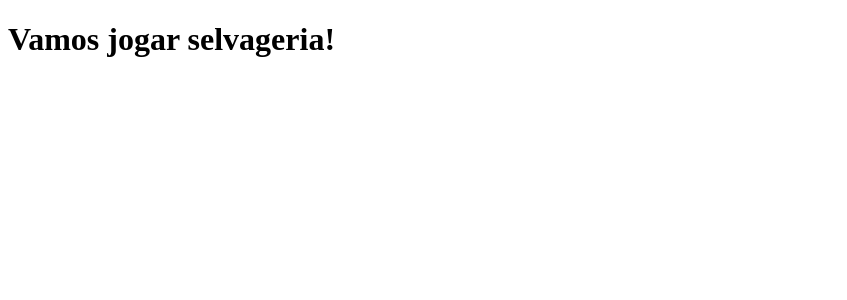
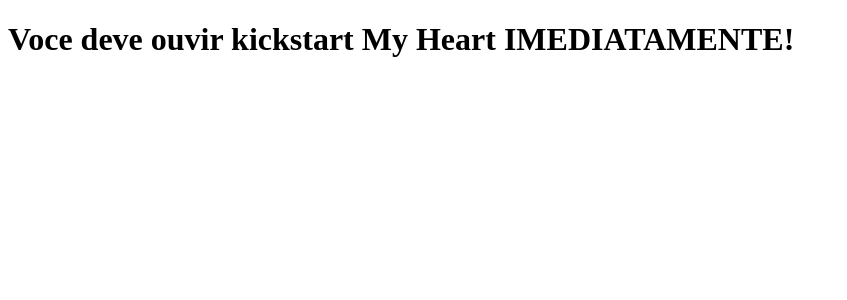
Before and after one commit to Leonardo-bang-dev/clone-tabnews, a Next.js app: page / in a window 1280 px wide. Shown: the top 300 px of the page, without its empty margins (0-847 px from the left). Built offline with nearby package versions, Linux system fonts and the light colour scheme.

Commit message:
modificando frase

```diff
--- a/pages/index.js
+++ b/pages/index.js
@@ -1,5 +1,5 @@
 function Home() {
-  return <h1>Vamos jogar selvageria!</h1>;
+  return <h1>Voce deve ouvir kickstart My Heart IMEDIATAMENTE!</h1>;
 }
 
 export default Home;
```
